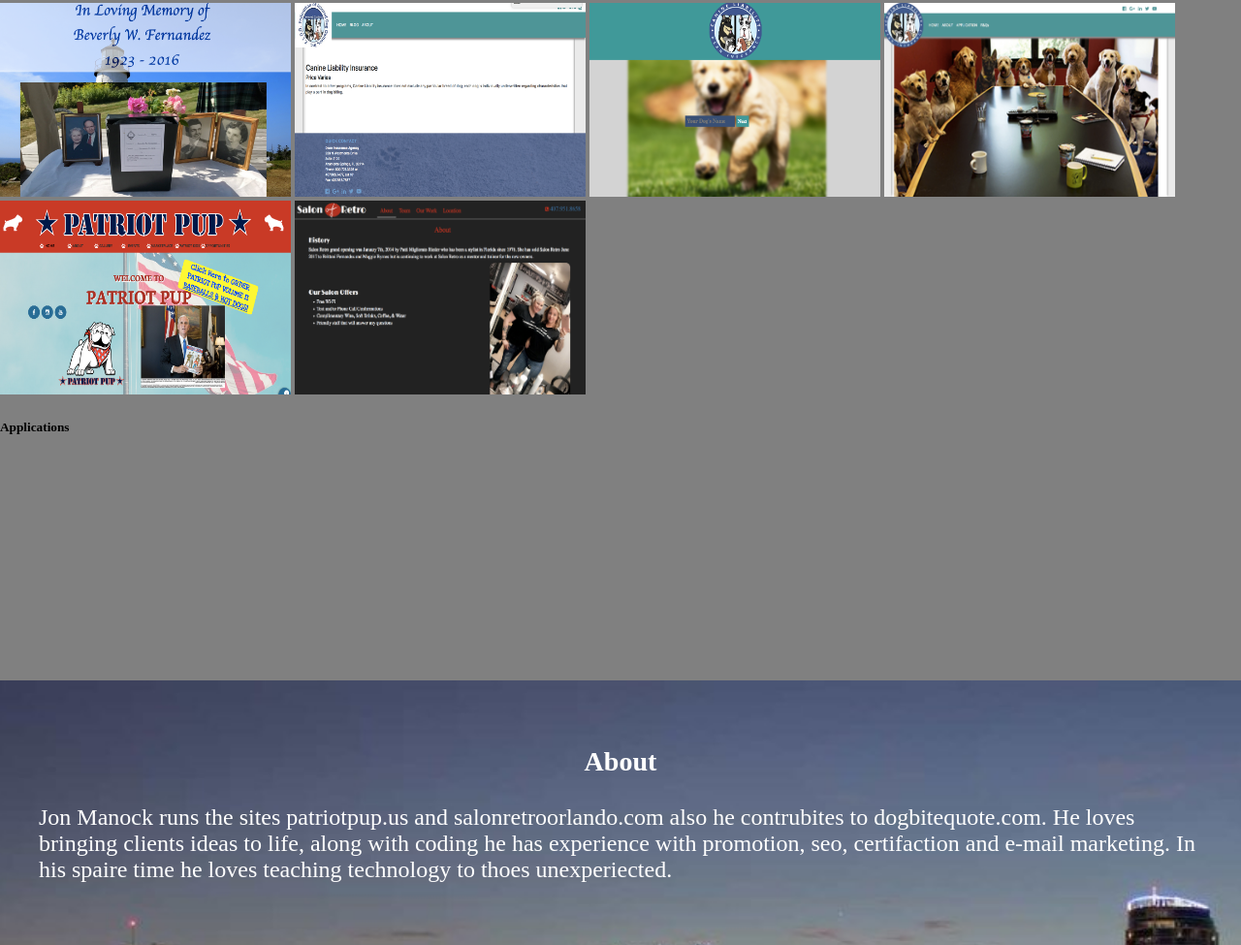
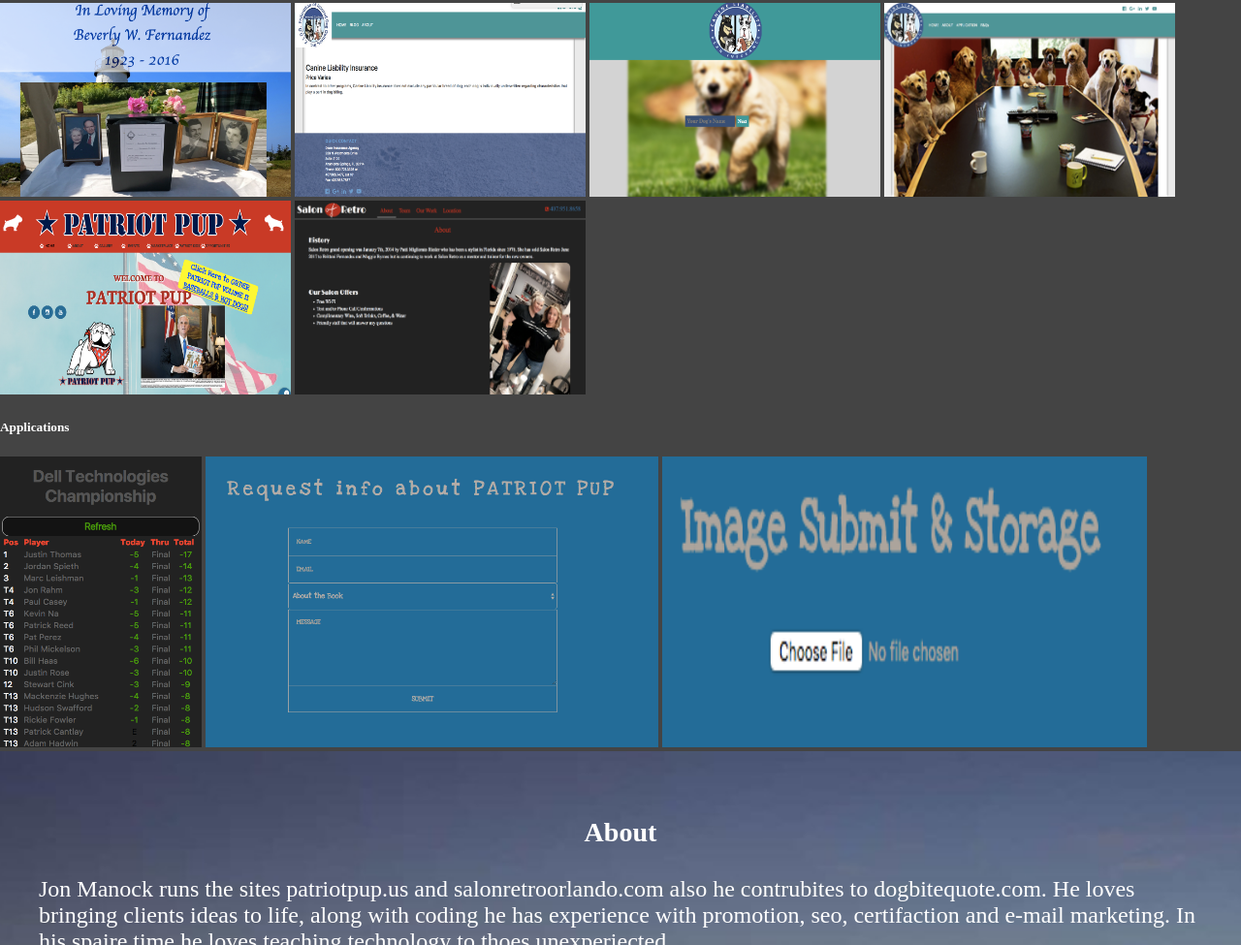
Before and after one commit to jmanock/site, a website: page app/index.html in a window 1280 px wide. Shown: the part 898-1873 px from the top of the page at 97% size. Drawn offline with nearby package versions, Linux system fonts and the light colour scheme; files that its build step writes are made by us from their sources; a web font is replaced by a local one.

Commit message:
added apps pics

```diff
--- a/app/index.html
+++ b/app/index.html
@@ -66,8 +66,13 @@
         <img src='images/sspp.png' alt=''>
         <img src='images/sssr.png' alt=''>
       </div>
+
       <h5>Applications</h5>
-
+      <div class='apper'>
+        <img src='images/sspga.png' alt=''>
+        <img src='images/ssemail.png' alt=''>
+        <img class='fbimage' src='images/ssimage.png' alt=''>
+      </div>
     </section>
     <section id='About'>
       <div class='text'>
--- a/app/styles/main.css
+++ b/app/styles/main.css
@@ -144,7 +144,8 @@
   width:100%;
   height:100vh;
   background-image:none;
-  background-color:gray;
+  background-color:#444;
+  color:white;
 }
 .rapper{
 
@@ -152,6 +153,13 @@
 .rapper img{
   height:200px;
   width:300px;
+}
+.apper img{
+  height:300px;
+}
+.fbimage{
+  height:;
+  width:500px;
 }
 #About{
   background-image:url('../images/random-image3.jpg');
```
Also changed, not shown: app/images/ssemail.png (added), app/images/ssimage.png (added), app/images/sspga.png (added).
